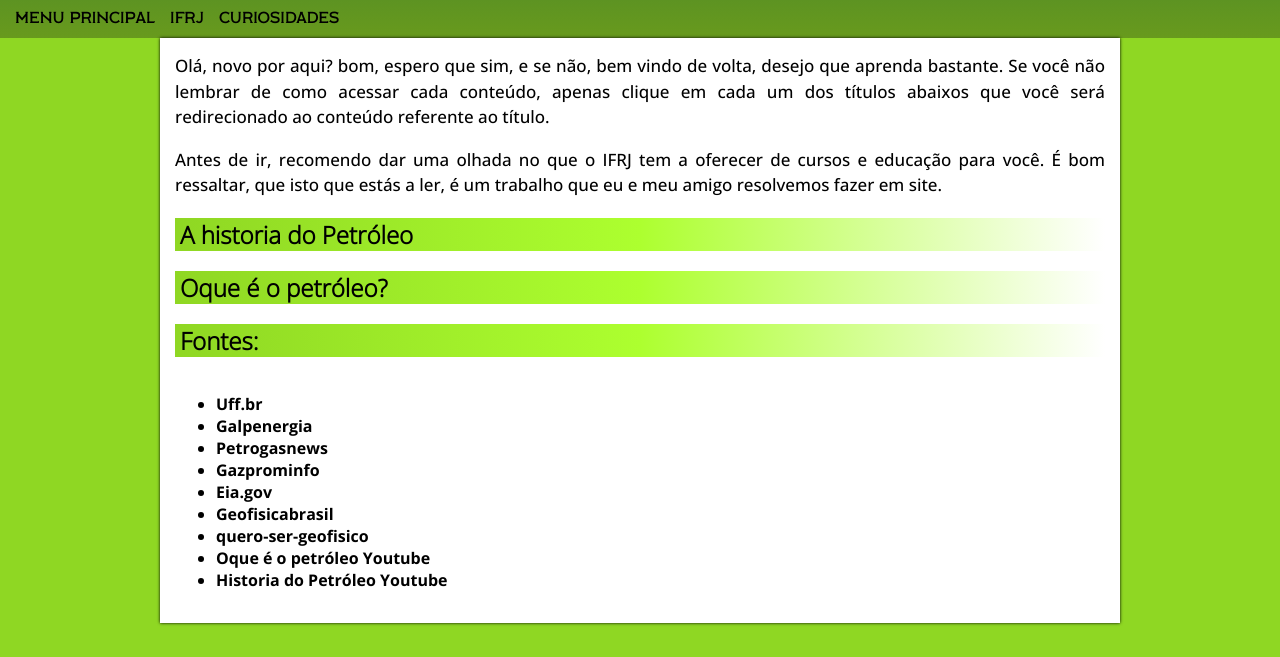
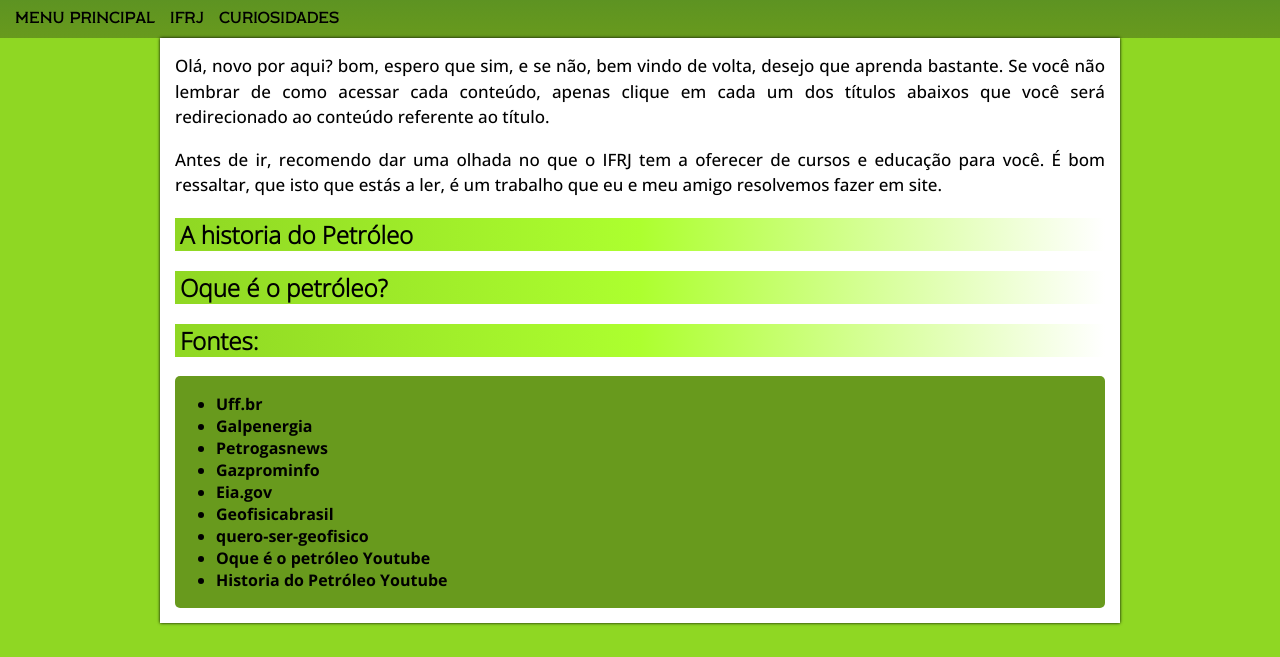
Before and after one commit to MatheusMottaTL/ifrj_trabalho_quimica-organica, a plain HTML site: page index.html in a window 1280 px wide. Shown: the part 143-800 px from the top of the page. Drawn offline with Linux system fonts and the light colour scheme; a web font is replaced by a local one.

Commit message:
Update style.css

```diff
--- a/style.css
+++ b/style.css
@@ -36,7 +36,6 @@ header{
     font-family: 'head';
     text-align: center;
     background-image: linear-gradient(to bottom, #347934, #689A1D );
-
 }
 
 header > h1{
@@ -122,4 +121,5 @@ h2#h2font{
 
 nav#fontes{
     font-family: fontes2;
+    background-color: #689A1D;
 }
```
